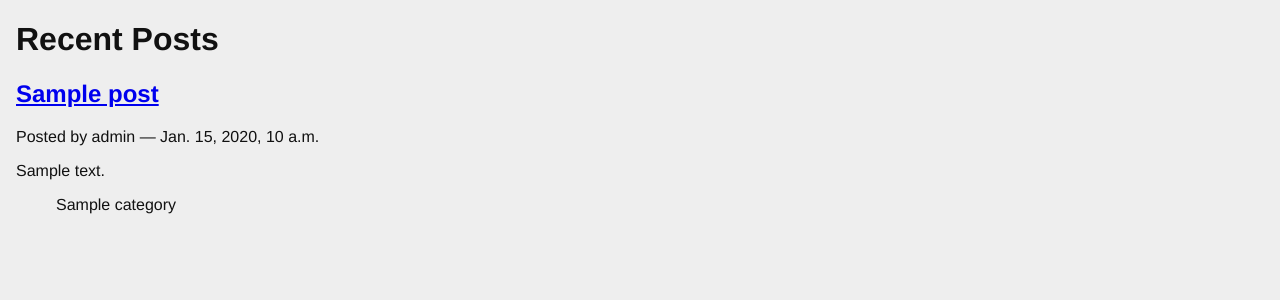
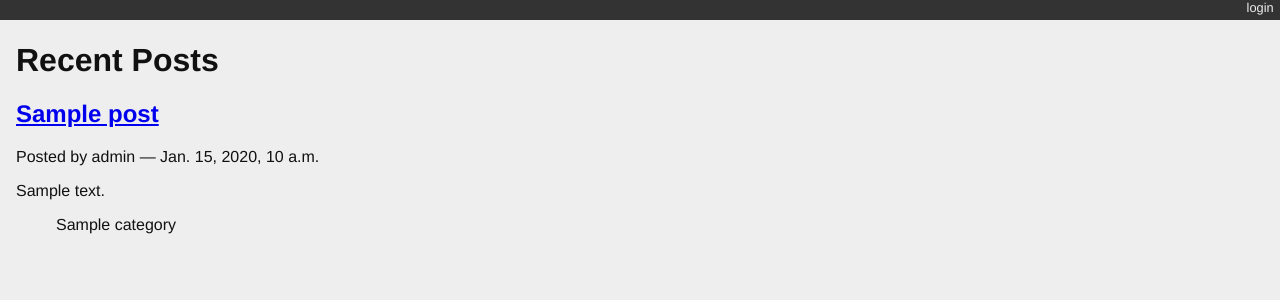
Before and after one commit to theseanhodges/django-blogging, a Django app: page / in a window 1280 px wide. Shown: the top 300 px of the page. Run offline with Django 3.2, Linux system fonts and the light colour scheme; data comes from the database, SQL or seed files in the repository; tables that the repository leaves empty hold one stand-in row (values such as "Sample post").

Commit message:
Add nav and login/logout

```diff
--- a/mysite/settings.py
+++ b/mysite/settings.py
@@ -122,3 +122,5 @@ USE_TZ = True
 # https://docs.djangoproject.com/en/2.1/howto/static-files/
 
 STATIC_URL = '/static/'
+LOGIN_URL = '/login/'
+LOGIN_REDIRECT_URL = '/'
--- a/mysite/templates/base.html
+++ b/mysite/templates/base.html
@@ -3,15 +3,25 @@
 <html>
   <head>
     <title>My Django Blog</title>
-    <link type="text/css" rel="stylesheet" href="{% static 'django_blog.css' %}">
+    <link type="text/css" rel="stylesheet" href="{% static 'django_blog.css' %}" />
   </head>
   <body>
-    <div id="container">
-      <div id="content">
-      {% block content %}
-       [content will go here]
-      {% endblock %}
+      <div id="header">
+          <ul id="control-bar">
+              {% if user.is_authenticated %}
+              {% if user.is_staff %}<li /><a href="{% url 'admin:index' %}">admin</a>{% endif %}
+              <li /><a href="{% url 'logout' %}">logout</a>
+              {% else %}
+              <li /><a href="{% url 'login' %}">login</a>
+              {% endif %}
+          </ul>
       </div>
+      <div id="container">
+        <div id="content">
+            {% block content %}
+            [content will go here]
+            {% endblock %}
+        </div>
     </div>
   </body>
 </html>
--- a/mysite/urls.py
+++ b/mysite/urls.py
@@ -15,9 +15,12 @@ Including another URLconf
 """
 from django.contrib import admin
 from django.urls import path, include
+from django.contrib.auth.views import LoginView, LogoutView
 
 urlpatterns = [
     path('', include('blogging.urls')),
     path('polling/', include('polling.urls')),
     path('admin/', admin.site.urls),
+    path('login/', LoginView.as_view(template_name='login.html'), name='login'),
+    path('logout/', LogoutView.as_view(next_page='/'), name='logout'),
 ]
```
Also changed, not shown: mysite/templates/login.html (added, +10 -0 lines).
